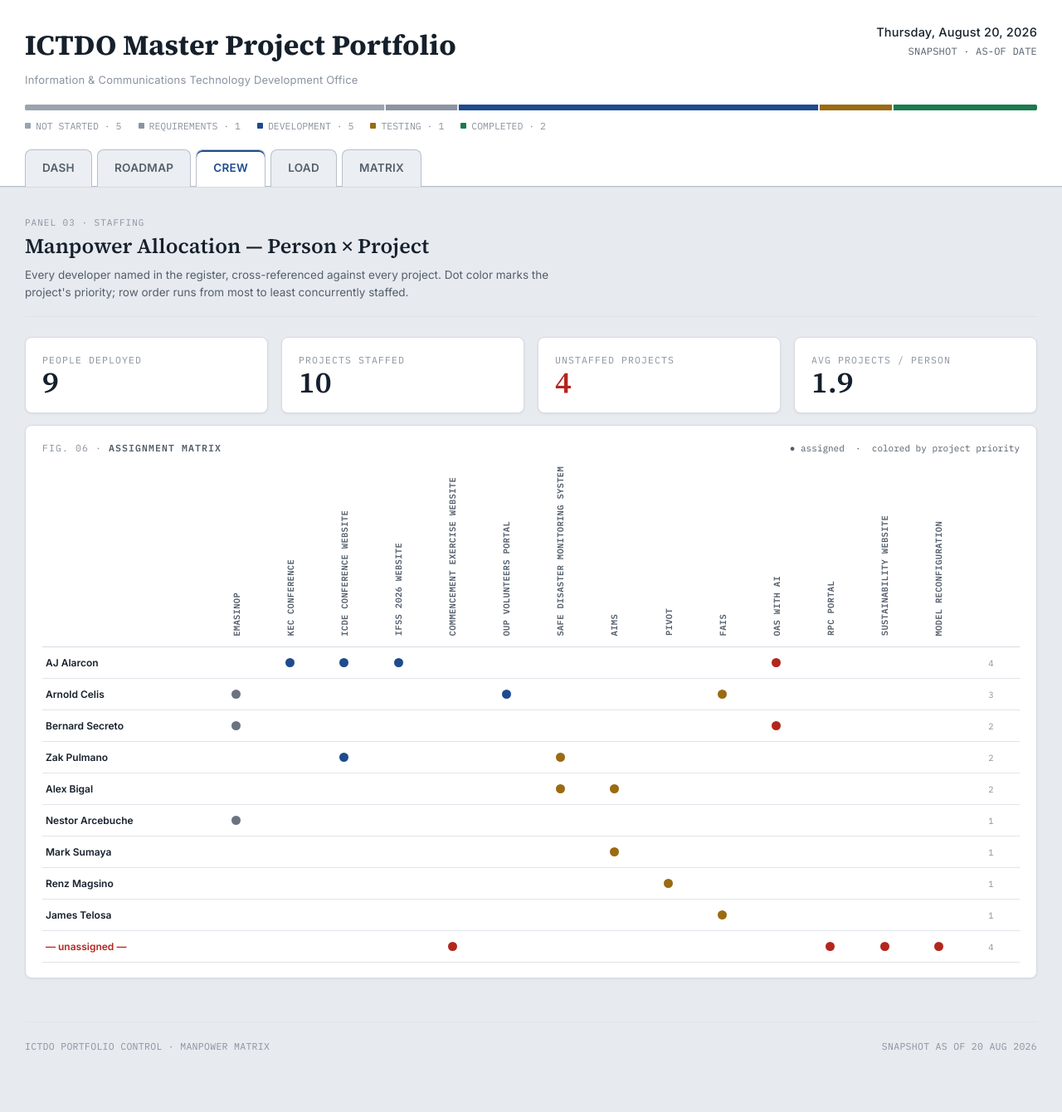
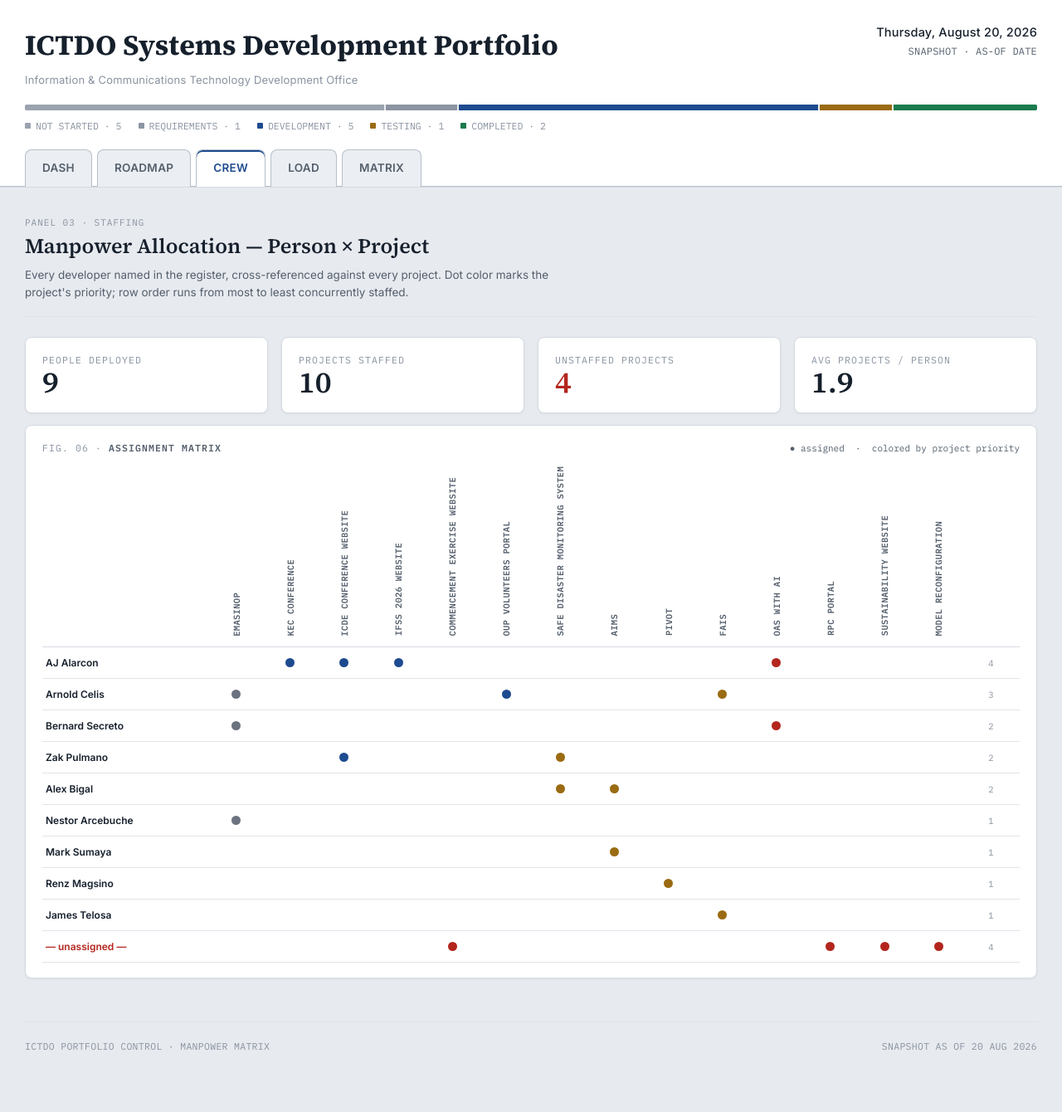
Before and after one commit to reinaldncku/reinaldncku.github.io, a Jekyll site: the page ictdo/manpower.html, which Jekyll copies as it is, in a window 1280 px wide. Shown: the whole page at 83% size. Built offline with Jekyll 4.4.1, drawn with Linux system fonts in a browser that asks for light colours.

Commit message:
Add files via upload

```diff
--- a/ictdo/capacity.html
+++ b/ictdo/capacity.html
@@ -32,7 +32,7 @@
   <div class="topband-inner">
     <div class="callsign">
       <div class="callsign-text">
-        <h1>ICTDO Master Project Portfolio</h1>
+        <h1>ICTDO Systems Development Portfolio</h1>
         <div class="sub">Information &amp; Communications Technology Development Office</div>
       </div>
     </div>
--- a/ictdo/index.html
+++ b/ictdo/index.html
@@ -13,7 +13,7 @@
   <div class="topband-inner">
     <div class="callsign">
       <div class="callsign-text">
-        <h1>ICTDO Master Project Portfolio</h1>
+        <h1>ICTDO Systems Development Portfolio</h1>
         <div class="sub">Information &amp; Communications Technology Development Office</div>
       </div>
     </div>
--- a/ictdo/manpower.html
+++ b/ictdo/manpower.html
@@ -63,7 +63,7 @@
   <div class="topband-inner">
     <div class="callsign">
       <div class="callsign-text">
-        <h1>ICTDO Master Project Portfolio</h1>
+        <h1>ICTDO Systems Development Portfolio</h1>
         <div class="sub">Information &amp; Communications Technology Development Office</div>
       </div>
     </div>
--- a/ictdo/priority-effort.html
+++ b/ictdo/priority-effort.html
@@ -61,7 +61,7 @@
   <div class="topband-inner">
     <div class="callsign">
       <div class="callsign-text">
-        <h1>ICTDO Master Project Portfolio</h1>
+        <h1>ICTDO Systems Development Portfolio</h1>
         <div class="sub">Information &amp; Communications Technology Development Office</div>
       </div>
     </div>
--- a/ictdo/roadmap.html
+++ b/ictdo/roadmap.html
@@ -102,7 +102,7 @@
   <div class="topband-inner">
     <div class="callsign">
       <div class="callsign-text">
-        <h1>ICTDO Master Project Portfolio</h1>
+        <h1>ICTDO Systems Development Portfolio</h1>
         <div class="sub">Information &amp; Communications Technology Development Office</div>
       </div>
     </div>
```
